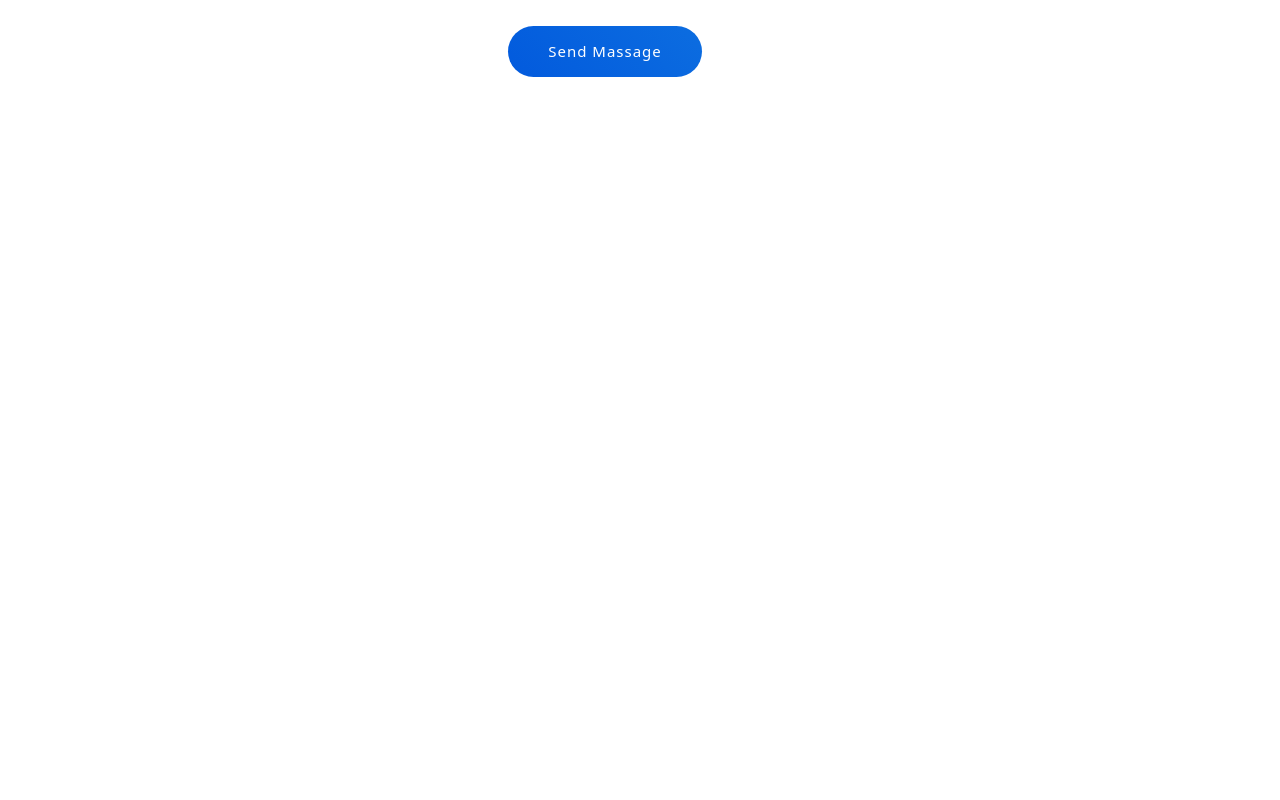
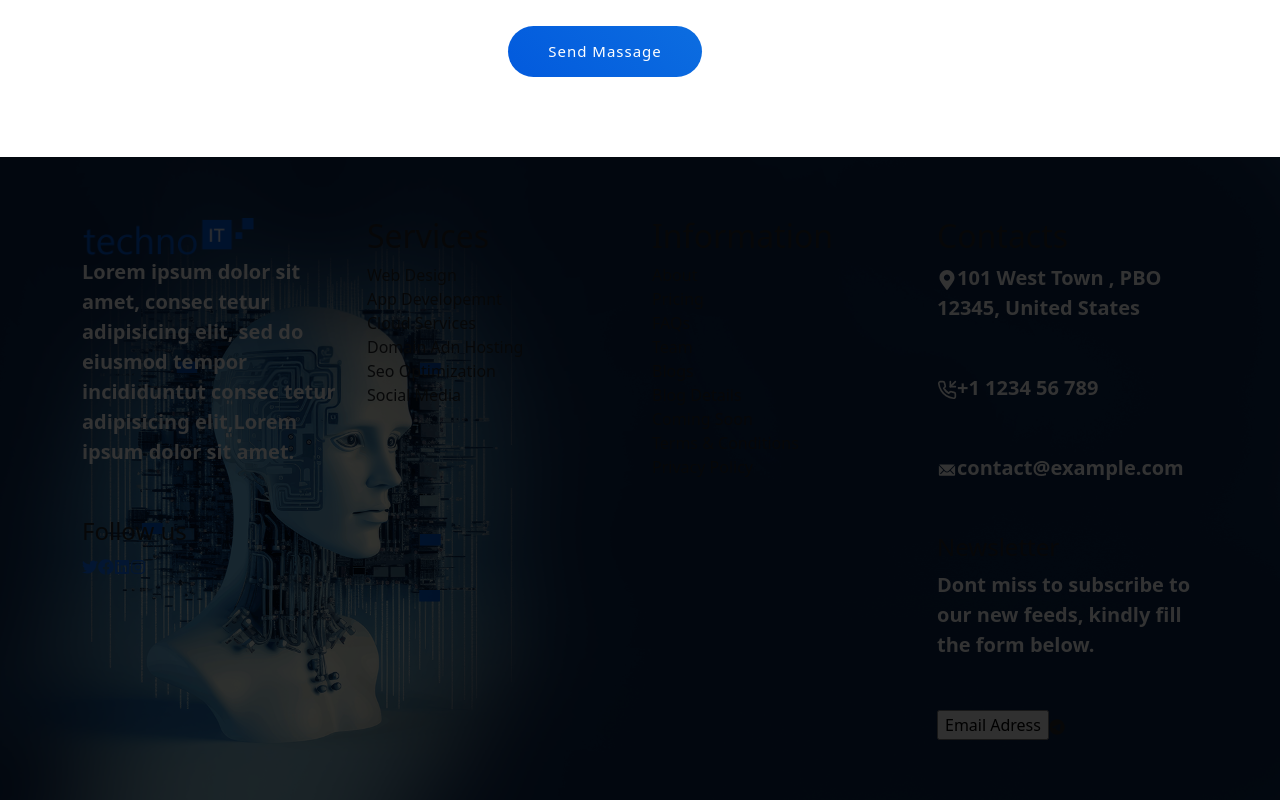
Before and after one commit to Hamza-1-0/Secondproject, a React (Vite) app: page / in a window 1280 px wide. Shown: the part 8222-9022 px from the top of the page. Before the commit the page ends 8379 px from the top, so only its background shows below. Built offline with nearby package versions, Linux system fonts and the light colour scheme.

Commit message:
Add header

```diff
--- a/src/Components/Footer/Footer-style.css
+++ b/src/Components/Footer/Footer-style.css
@@ -0,0 +1,21 @@
+.footer{
+    background: url(./hero-bg.png) center left;
+    background-size: cover;
+    padding: 60px 0;
+    border-radius: 0px;
+    position: relative;
+    background-attachment: fixed;
+}
+.footer::before{
+    content: "";
+    position: absolute;
+    left: 0;
+    bottom: 0;
+    top: 0;
+    right: 0;
+    width: 100%;
+    height: 100%;
+    background: #000000;
+    z-index: 0;
+    opacity: 0.8;
+}
--- a/src/Components/Footer/Footer.jsx
+++ b/src/Components/Footer/Footer.jsx
@@ -0,0 +1,109 @@
+import { Col, Container, Row } from "react-bootstrap";
+import { FaTwitter } from "react-icons/fa";
+import { FaFacebook } from "react-icons/fa";
+import { FaLinkedin } from "react-icons/fa";
+import { FaInstagram } from "react-icons/fa";
+import { FaMapMarkerAlt } from "react-icons/fa";
+import { LuPhoneIncoming } from "react-icons/lu";
+import { IoIosMail } from "react-icons/io";
+import { FaTelegram } from "react-icons/fa6";
+import "./Footer-style.css";
+const Footer = () => {
+  return (
+    <div className="footer">
+      <Container>
+        <Row>
+          <Col>
+            <div className="left-footer">
+              <img src="src\assets\News\logo.png" alt="" className="logo" />
+              <div className="text">
+                <p>
+                  Lorem ipsum dolor sit amet, consec tetur adipisicing elit, sed
+                  do eiusmod tempor incididuntut consec tetur adipisicing
+                  elit,Lorem ipsum dolor sit amet.
+                </p>
+                <h4>Follow us</h4>
+              </div>
+              <div className="icons">
+                {" "}
+                <a href="">
+                  <FaTwitter />
+                </a>
+                <a href="">
+                  <FaFacebook />
+                </a>
+                <a href="">
+                  <FaLinkedin />
+                </a>
+                <a href="">
+                  <FaInstagram />
+                </a>
+              </div>
+            </div>
+          </Col>
+          <Col>
+            <div className="services-footer">
+              <h2>Services</h2>
+              <ul className="list">
+                <li> Web Design</li>
+                <li>App Developemnt</li>
+                <li>Cloud Services</li>
+                <li>Domain Adn Hosting</li>
+                <li>Seo Optimization</li>
+                <li>Social Media</li>
+              </ul>
+            </div>
+          </Col>
+          <Col>
+            <div className="information-footer">
+              <h2>Information</h2>
+              <ul className="list">
+                <li>About</li>
+                <li>Pricing</li>
+                <li>FAQs</li>
+                <li>Team</li>
+                <li>Blogs</li>
+                <li> Blog Details</li>
+                <li>Coming Soon</li>
+                <li>Terms & Conditions</li>
+                <li>Privacy Policy</li>
+              </ul>
+            </div>
+          </Col>
+          <Col>
+            <div className="contacts-footer">
+              <h2>Contacts</h2>
+              <div className="text">
+                <p>
+                  {" "}
+                  <FaMapMarkerAlt />
+                  101 West Town , PBO 12345, United States
+                </p>
+                <p>
+                  <LuPhoneIncoming />
+                  +1 1234 56 789
+                </p>
+                <p>
+                  {" "}
+                  <IoIosMail />
+                  contact@example.com
+                </p>
+                <h4>Newsletter</h4>
+                <p>
+                  Dont miss to subscribe to our new feeds, kindly fill the form
+                  below.
+                </p>
+              </div>
+              <div className="button-contacts">
+                <input type="button" value="Email Adress" />
+                <FaTelegram />{" "}
+              </div>
+            </div>
+          </Col>
+        </Row>
+      </Container>
+    </div>
+  );
+};
+
+export default Footer;
--- a/src/Screen/Home.jsx
+++ b/src/Screen/Home.jsx
@@ -12,6 +12,7 @@ import Team from "../Components/Team/Team";
 import Preview from "../Components/preview-contact/Preview";
 import Blog from "../Components/Blog/Blog";
 import Contactus from "../Components/Contact us/Contactus";
+import Footer from "../Components/Footer/Footer";
 
 const Home = () => {
   const [scroll, setScroll] = useState(0);
@@ -37,6 +38,7 @@ const Home = () => {
       <Preview />
       <Blog />
       <Contactus />
+      <Footer />
     </>
   );
 };
```
Also changed, not shown: src/Components/Footer/hero-bg.png (added).
